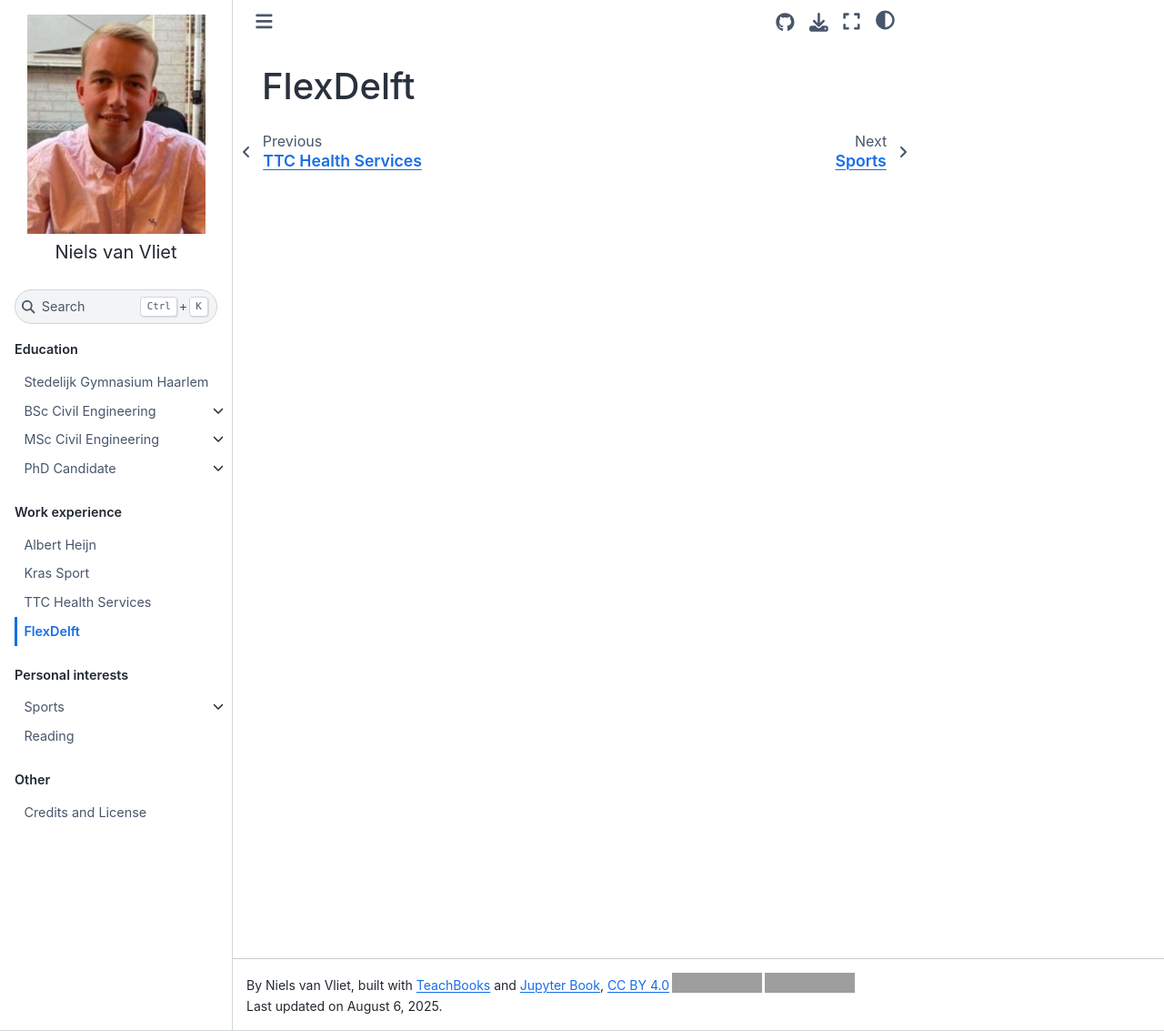
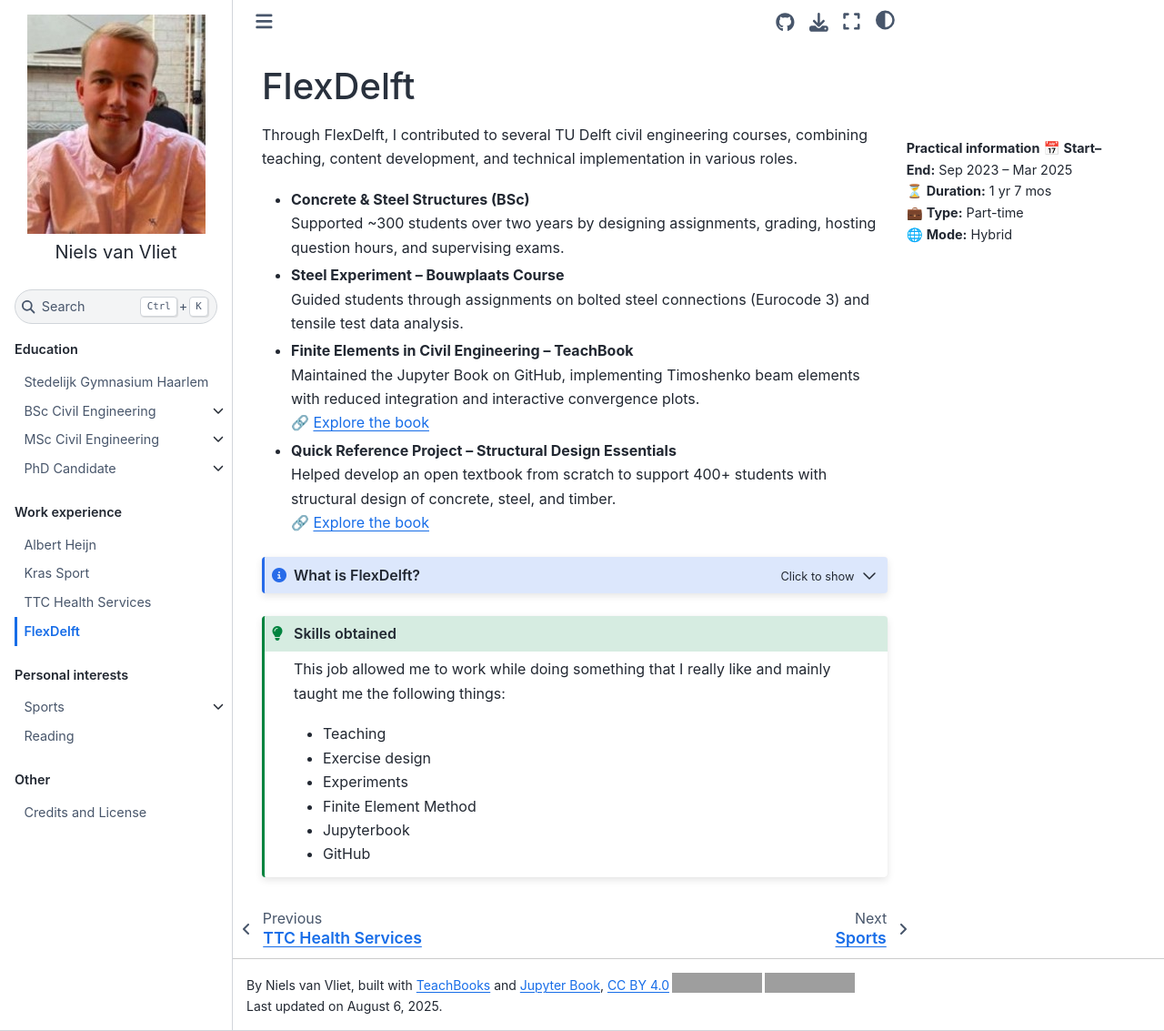
Before and after one commit to navanvliet/navanvliet, a Jupyter Book: the page built from book/Workexperience/FlexDelft/FlexDelft.md, in a window 1280 px wide and 1133 px high. Shown: the whole window at 91% size. Built offline with Jupyter Book 1.0.4 settings and Sphinx 7.4.7 and the Sphinx Book theme 1.1.4, drawn with Linux system fonts in a browser that asks for light colours; pages that are not in the unit, such as notebooks, are missing from menus; comment, search, counter and statistics services are not loaded; grey boxes are pictures that could not be loaded.

Commit message:
changes to jobs

````diff
--- a/book/Workexperience/FlexDelft/FlexDelft.md
+++ b/book/Workexperience/FlexDelft/FlexDelft.md
@@ -1 +1,41 @@
 # FlexDelft
+
+```{margin}
+**Practical information**
+📅 **Start–End:** Sep 2023 – Mar 2025
+⏳ **Duration:** 1 yr 7 mos
+💼 **Type:** Part-time
+🌐 **Mode:** Hybrid
+```
+
+Through FlexDelft, I contributed to several TU Delft civil engineering courses, combining teaching, content development, and technical implementation in various roles.
+
+- **Concrete & Steel Structures (BSc)**
+  Supported ~300 students over two years by designing assignments, grading, hosting question hours, and supervising exams.
+
+- **Steel Experiment – Bouwplaats Course**
+  Guided students through assignments on bolted steel connections (Eurocode 3) and tensile test data analysis.
+
+- **Finite Elements in Civil Engineering – TeachBook**
+  Maintained the Jupyter Book on GitHub, implementing Timoshenko beam elements with reduced integration and interactive convergence plots.
+  🔗 [Explore the book](https://teachbooks.tudelft.nl/computational-modelling/intro.html)
+
+- **Quick Reference Project – Structural Design Essentials**
+  Helped develop an open textbook from scratch to support 400+ students with structural design of concrete, steel, and timber.
+  🔗 [Explore the book](https://teachbooks.io/Structural_Design_Essentials/main/intro.html)
+
+```{admonition} What is FlexDelft?
+:class: dropdown, note
+FlexDelft is a staffing agency in Delft that connects TU Delft students with flexible part-time jobs, with a strong focus on teaching assistant (TA) roles. They offer opportunities to support education by assisting in courses, labs, and tutorials across various faculties. FlexDelft works closely with the university to match students with TA positions that fit their studies and schedules
+```
+
+```{admonition} Skills obtained
+:class: tip
+This job allowed me to work while doing something that I really like and mainly taught me the following things:
+- Teaching
+- Exercise design
+- Experiments
+- Finite Element Method
+- Jupyterbook
+- GitHub
+```
````
Also changed, not shown: book/Workexperience/AH/AH.md (+8 -0 lines), book/Workexperience/KrasSport/KrasSport.md (+8 -0 lines), book/Workexperience/TTC/TTC.md (+7 -0 lines).
